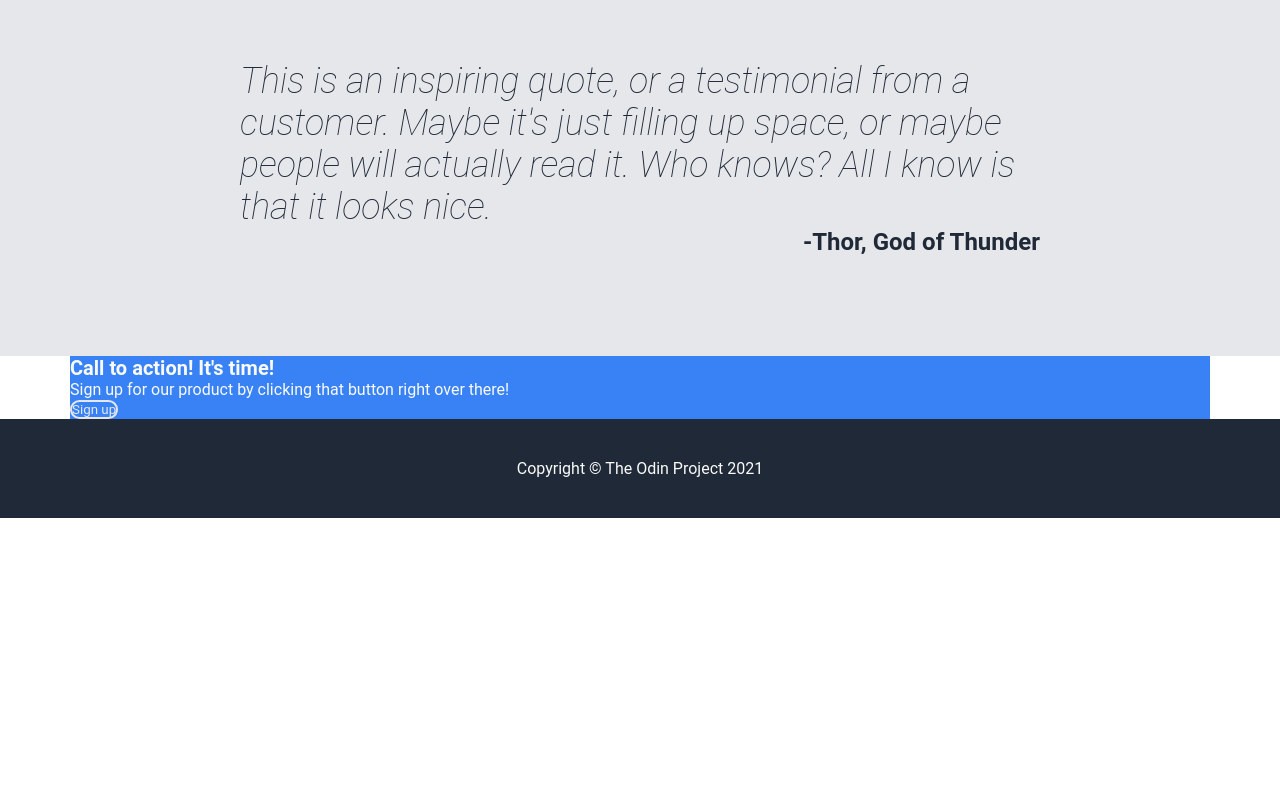
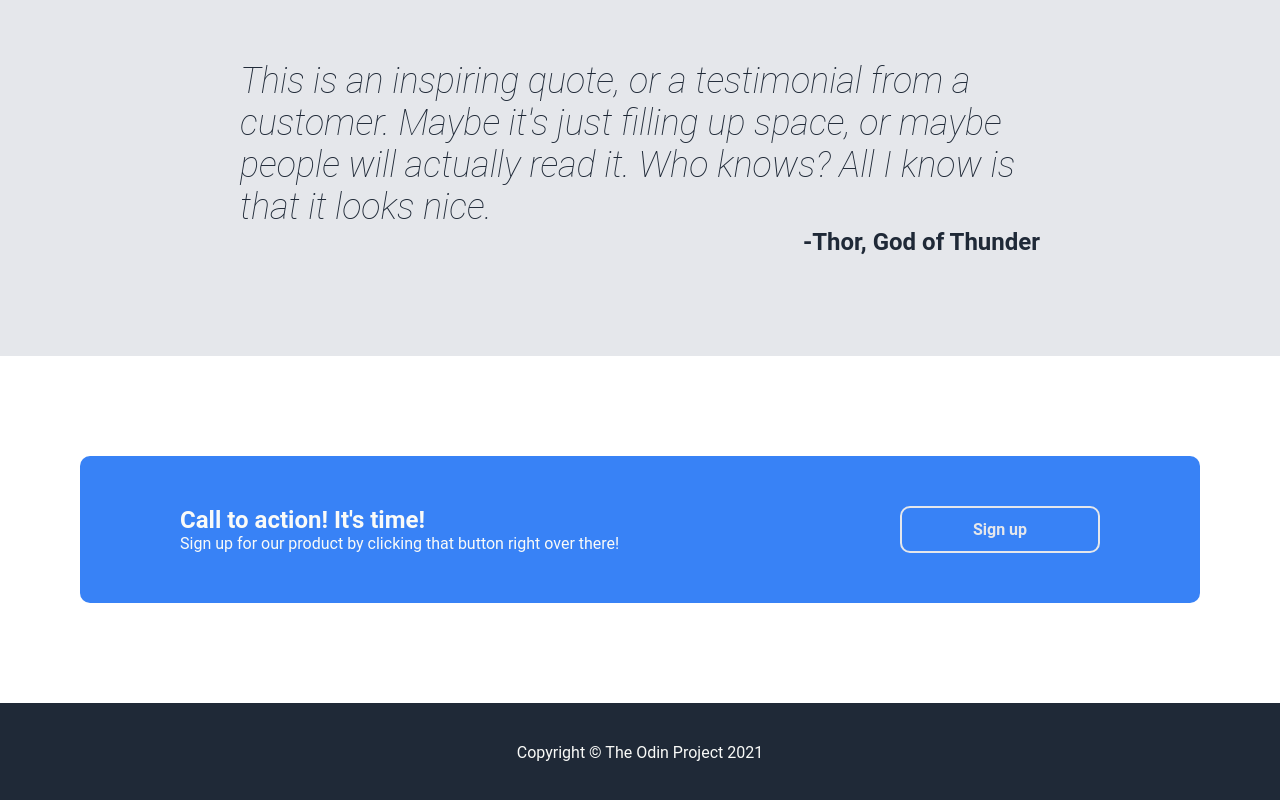
Before and after one commit to robsassack/landing-page, a plain HTML site: page index.html in a window 1280 px wide. Shown: the part 1111-1911 px from the top of the page. Before the commit the page ends 1629 px from the top, so only its background shows below. Drawn offline with Linux system fonts and the light colour scheme.

Commit message:
Call to action section completed

```diff
--- a/style.css
+++ b/style.css
@@ -164,12 +164,22 @@ html, body {
     text-align: right;
 }
 
+.signup-section {
+    padding: 100px 50px;
+}
+
 .signup-container {
     background-color: #3882f6;
+    border-radius: 10px;
+    padding: 50px 100px;
+    display: flex;
+    justify-content: space-between;
+    flex-wrap: wrap;
+    gap: 10px;
 }
 
 .signup-call {
-    font-size: 20px;
+    font-size: 24px;
     font-weight: 700;
 }
 
@@ -183,6 +193,9 @@ html, body {
     background-color: #3882f6;
     border: 2px solid #e5e7eb;
     border-radius: 10px;
+    font-weight: bold;
+    font-size: 16px;
+    width: 200px;
 }
 
 .footer {
```
